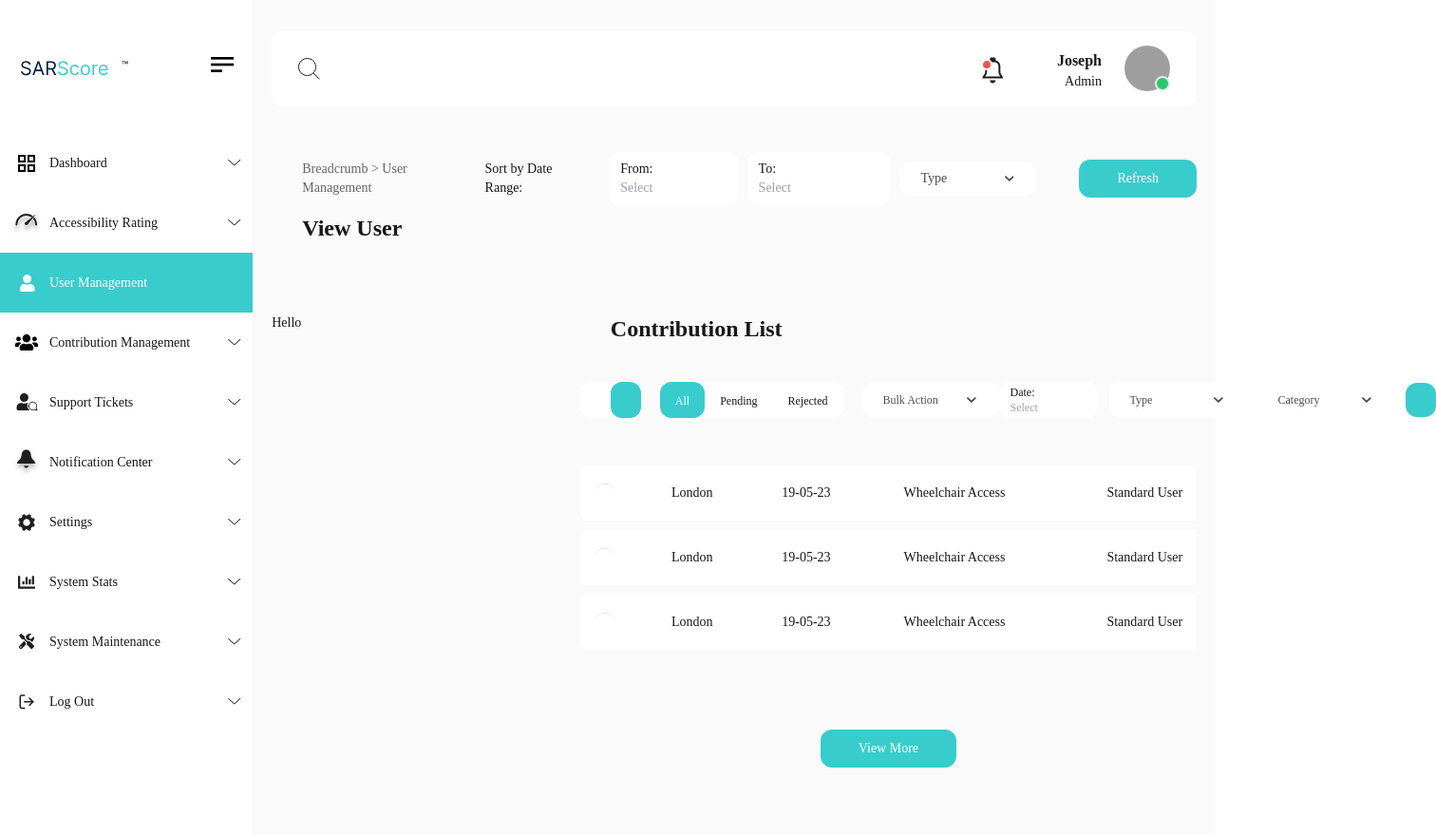
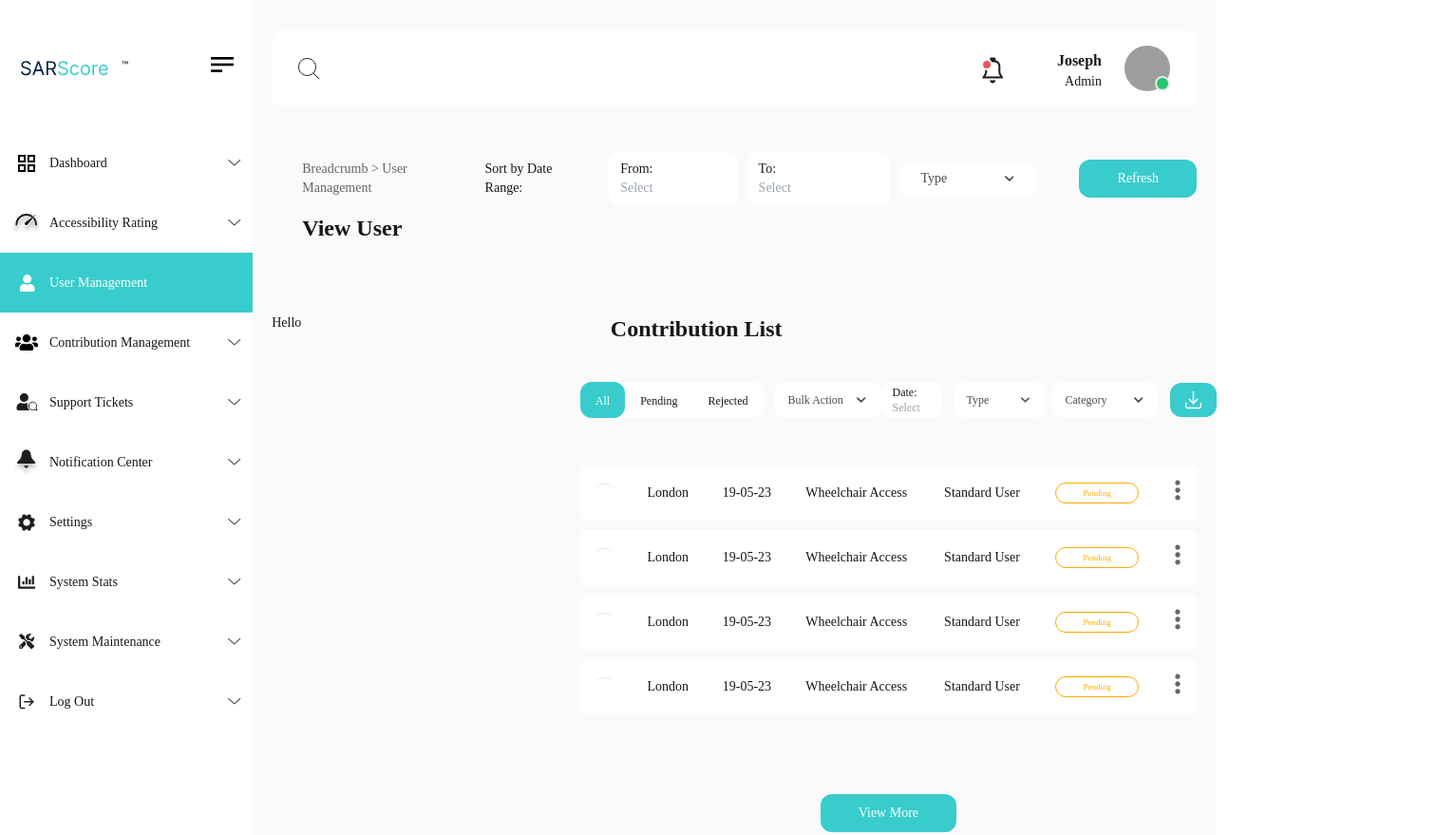
Before and after one commit to md-toybur-rahman/SarScore-Tailwind, a plain HTML site: page User_Management-View_User.html in a window 1280 px wide. Shown: the top 879 px of the page at 95% size, 1512 px wide, since content can reach past the window. Drawn offline with nearby package versions, Linux system fonts and the light colour scheme; grey boxes are pictures that could not be loaded; a web font is replaced by a local one.

Commit message:
prepare mobile responsive for view user page

```diff
--- a/User_Management-View_User.html
+++ b/User_Management-View_User.html
@@ -320,7 +320,7 @@
                                 <div class="bg-white flex items-center justify-between">
                                     <select
                                         class="border-0 text-xs md:text-sm outline-none overflow-hidden w-40 md:w-28 bg-white"
-                                        id="selectElement9">
+                                        id="selectElement28">
                                         <option value="" selected disabled>Type</option>
                                         <option>Option 1</option>
                                         <option>Option 2</option>
@@ -336,10 +336,10 @@
                 <!-- End Sorting Panel -->
 
                 <!-- Dashboard Item -->
-                <section>
+                <section class="">
                     <!-- User List -->
                     <h1 class="text-lg md:text-2xl font-semibold md:ms-8 mt-2">View User</h1>
-                    <section class="mt-8 md:mt-[74px] grid grid-cols-3">
+                    <section class="mt-8 md:mt-[74px] md:grid grid-cols-3">
                         <div class="col-span-1">
                             <h1>Hello</h1>
                         </div>
@@ -348,14 +348,7 @@
                             <h1 class="text-lg md:text-2xl font-semibold md:ms-8">Contribution List</h1>
                             <!-- User Registration management menu section -->
                             <div class="mt-5 md:mt-10 md:flex items-center justify-between">
-                                <div class="flex items-center gap-2 md:gap-5">
-                                    <div class="text-base bg-white rounded-xl flex items-center justify-between">
-                                        <a href="#" class=" md:py-3 md:px-4 px-3 h-[38px] rounded-md md:rounded-xl"><img
-                                                class="w-3 md:w-4" src="assets/icons/grid-outline.svg" alt=""></a>
-                                        <a href="#"
-                                            class=" md:py-3 md:px-4 px-3 h-[38px] rounded-md md:rounded-xl bg-[#39CCCC] text-white"><img
-                                                class="w-3 md:w-5" src="assets/icons/list-outline.svg" alt=""></a>
-                                    </div>
+                                <div class="flex items-center justify-between gap-2 md:gap-3">
                                     <div class=" bg-white rounded-xl flex justify-between">
                                         <a
                                             class="md:py-3 md:px-4 px-3 h-[38px] text-xs rounded-md md:rounded-xl bg-[#39CCCC] text-white">All</a>
@@ -365,11 +358,11 @@
                                             class="md:py-3 md:px-4 px-3 h-[38px] text-xs rounded-md md:rounded-xl">Rejected</a>
                                     </div>
                                     <div
-                                        class="flex col-span-3 items-center bg-white px-1 md:px-4 h-[38px] rounded-lg md:rounded-xl">
+                                        class="flex col-span-3 items-center bg-white px-1 md:px-2 h-[38px] rounded-lg md:rounded-xl">
                                         <div class="bg-white flex items-center justify-between">
                                             <select
-                                                class="border-0 text-xs outline-none overflow-hidden w-40 md:w-28 bg-white"
-                                                id="selectElement24">
+                                                class="border-0 text-xs outline-none overflow-hidden w-40 md:w-24 bg-white"
+                                                id="selectElement25">
                                                 <option selected value="Bulk Action">Bulk Action</option>
                                                 <option>Option 1</option>
                                                 <option>Option 2</option>
@@ -378,23 +371,24 @@
                                         </div>
                                     </div>
                                 </div>
-                                <div class="md:flex justify-end items-center gap-3">
+                                <div class="md:flex justify-end items-center gap-2">
                                     <div class="grid grid-cols-2 md:flex items-center gap-3 mb-2 md:mb-0  mt-2 md:mt-0">
                                         <div class="relative bg-white md:px-1 rounded-lg md:rounded-xl">
                                             <div
                                                 class="md:px-2 bg-white font flex items-center justify-between px-2 h-[38px]">
                                                 <p class="w-fit text-xs">Date: <input id="ticketDatepicker"
-                                                        class="outline-none flex-grow w-24 md:w-20" placeholder="Select"
+                                                        class="outline-none flex-grow w-10" placeholder="Select"
                                                         type="text" required>
                                                 </p>
                                             </div>
                                         </div>
-                                        <div class="flex items-center bg-white px-1 md:px-4  rounded-lg md:rounded-xl">
-                                            <div class="bg-white flex items-center justify-between px-2 md:px-0">
+                                        <div
+                                            class="flex items-center bg-white px-1 md:px-2 h-[38px] rounded-lg md:rounded-xl">
+                                            <div class="bg-white flex items-center justify-between">
                                                 <select
-                                                    class="border-0 text-xs h-[38px] outline-none md:overflow-hidden w-40 md:w-28 bg-white"
-                                                    id="selectElement10">
-                                                    <option value="" selected disabled>Type</option>
+                                                    class="border-0 text-xs outline-none overflow-hidden w-20 bg-white"
+                                                    id="selectElement26">
+                                                    <option selected value="Bulk Action">Type</option>
                                                     <option>Option 1</option>
                                                     <option>Option 2</option>
                                                     <option>Option 3</option>
@@ -404,12 +398,12 @@
                                     </div>
                                     <div class="grid grid-cols-4 md:flex items-center gap-3">
                                         <div
-                                            class="flex col-span-3 items-center bg-white px-1 md:px-4 rounded-lg md:rounded-xl">
-                                            <div class="bg-white flex items-center justify-between px-2 md:px-0">
+                                            class="flex col-span-3 items-center bg-white px-1 md:px-2 h-[38px] rounded-lg md:rounded-xl">
+                                            <div class="bg-white flex items-center justify-between">
                                                 <select
-                                                    class="border-0 text-xs h-[38px] outline-none overflow-hidden w-56 md:w-28 bg-white"
-                                                    id="selectElement11">
-                                                    <option value="" selected disabled>Category</option>
+                                                    class="border-0 text-xs outline-none overflow-hidden w-24 bg-white"
+                                                    id="selectElement27">
+                                                    <option selected value="Bulk Action">Category</option>
                                                     <option>Option 1</option>
                                                     <option>Option 2</option>
                                                     <option>Option 3</option>
@@ -417,7 +411,7 @@
                                             </div>
                                         </div>
                                         <a
-                                            class="h-[36px] flex items-center justify-center md:px-4 px-2 py-1 text-xs md:text-sm rounded-md md:rounded-xl bg-[#39CCCC] text-white"><img
+                                            class="h-[36px] flex items-center justify-center w-[49px] py-1 text-xs md:text-sm rounded-md md:rounded-xl bg-[#39CCCC] text-white"><img
                                                 src="assets/icons/Group 2618.svg" alt=""></a>
                                     </div>
                                 </div>
@@ -425,10 +419,8 @@
                             <!-- End User List menu section -->
 
                             <!-- User registration management Table -->
-
-
                             <div class="overflow-x-scroll lg:overflow-x-hidden mt-10">
-                                <table class="table text-xs md:text-sm min-w-[950px]">
+                                <table class="table text-xs md:text-sm min-w-[650px]">
                                     <tbody id="tbody" class="bg-white ">
                                         <!-- row 1 -->
                                         <tr class="border-y-[10px] border-[#FAFAFA]">
@@ -445,10 +437,72 @@
                                             <td>Standard User</td>
                                             <td>
                                                 <button
-                                                    class="text-[#FFAB00] text-[9px] font-[inter] px-7 rounded-xl">Pending</button>
+                                                    class="text-[#FFAB00] border border-[#FFAB00] text-[9px] font-[inter] px-7 rounded-xl">Pending</button>
+                                            </td>
+                                            <td class="rounded-e-2xl">
+                                                <div class="dropdown dropdown-end">
+                                                    <label tabindex="0" class="">
+                                                        <img class="cursor-pointer" src="assets/icons/3dot-icon.svg"
+                                                            alt="">
+                                                    </label>
+                                                    <ul tabindex="0"
+                                                        class="dropdown-content z-[1] menu p-1 shadow bg-base-100 rounded-lg w-36 font-bold">
+                                                        <li><a href="#">View User</a></li>
+                                                        <li><a href="#">Edit User Role</a></li>
+                                                        <li><a href="#">Delete</a></li>
+                                                    </ul>
+                                                </div>
+                                            </td>
+                                        </tr>
+                                        <tr class="border-y-[10px] border-[#FAFAFA]">
+                                            <th class="rounded-s-2xl">
+                                                <label>
+                                                    <input type="checkbox" class="checkbox w-5 h-5" />
+                                                </label>
+                                            </th>
+                                            <td>
+                                                London
+                                            </td>
+                                            <td>19-05-23</td>
+                                            <td>Wheelchair Access</td>
+                                            <td>Standard User</td>
+                                            <td>
+                                                <button
+                                                    class="text-[#FFAB00] border border-[#FFAB00] text-[9px] font-[inter] px-7 rounded-xl">Pending</button>
+                                            </td>
+                                            <td class="rounded-e-2xl">
+                                                <div class="dropdown dropdown-end">
+                                                    <label tabindex="0" class="">
+                                                        <img class="cursor-pointer" src="assets/icons/3dot-icon.svg"
+                                                            alt="">
+                                                    </label>
+                                                    <ul tabindex="0"
+                                                        class="dropdown-content z-[1] menu p-1 shadow bg-base-100 rounded-lg w-36 font-bold">
+                                                        <li><a href="#">View User</a></li>
+                                                        <li><a href="#">Edit User Role</a></li>
+                                                        <li><a href="#">Delete</a></li>
+                                                    </ul>
+                                                </div>
+                                            </td>
+                                        </tr>
+                                        <tr class="border-y-[10px] border-[#FAFAFA]">
+                                            <th class="rounded-s-2xl">
+                                                <label>
+                                                    <input type="checkbox" class="checkbox w-5 h-5" />
+                                                </label>
+                                            </th>
+                                            <td>
+                                                London
+                                            </td>
+                                            <td>19-05-23</td>
+                                            <td>Wheelchair Access</td>
+                                            <td>Standard User</td>
+                                            <td>
+                                                <button
+                                                    class="text-[#FFAB00] border border-[#FFAB00] text-[9px] font-[inter] px-7 rounded-xl">Pending</button>
                                             </td>
                                             <th class="rounded-e-2xl">
-                                                <div class="dropdown dropdown-end">
+                                                <div class="dropdown dropdown-top dropdown-end">
                                                     <label tabindex="0" class="">
                                                         <img class="cursor-pointer" src="assets/icons/3dot-icon.svg"
                                                             alt="">
@@ -476,41 +530,10 @@
                                             <td>Standard User</td>
                                             <td>
                                                 <button
-                                                    class="text-[#FFAB00] text-[9px] font-[inter] px-7 rounded-xl">Pending</button>
+                                                    class="text-[#FFAB00] border border-[#FFAB00] text-[9px] font-[inter] px-7 rounded-xl">Pending</button>
                                             </td>
                                             <th class="rounded-e-2xl">
-                                                <div class="dropdown dropdown-end">
-                                                    <label tabindex="0" class="">
-                                                        <img class="cursor-pointer" src="assets/icons/3dot-icon.svg"
-                                                            alt="">
-                                                    </label>
-                                                    <ul tabindex="0"
-                                                        class="dropdown-content z-[1] menu p-1 shadow bg-base-100 rounded-lg w-36 font-bold">
-                                                        <li><a href="#">View User</a></li>
-                                                        <li><a href="#">Edit User Role</a></li>
-                                                        <li><a href="#">Delete</a></li>
-                                                    </ul>
-                                                </div>
-                                            </th>
-                                        </tr>
-                                        <tr class="border-y-[10px] border-[#FAFAFA]">
-                                            <th class="rounded-s-2xl">
-                                                <label>
-                                                    <input type="checkbox" class="checkbox w-5 h-5" />
-                                                </label>
-                                            </th>
-                                            <td>
-                                                London
-                                            </td>
-                                            <td>19-05-23</td>
-                                            <td>Wheelchair Access</td>
-                                            <td>Standard User</td>
-                                            <td>
-                                                <button
-                                                    class="text-[#FFAB00] text-[9px] font-[inter] px-7 rounded-xl">Pending</button>
-                                            </td>
-                                            <th class="rounded-e-2xl">
-                                                <div class="dropdown dropdown-end">
+                                                <div class="dropdown dropdown-top dropdown-end">
                                                     <label tabindex="0" class="">
                                                         <img class="cursor-pointer" src="assets/icons/3dot-icon.svg"
                                                             alt="">
--- a/assets/js/libs/slim_select/slimselect_customize.js
+++ b/assets/js/libs/slim_select/slimselect_customize.js
@@ -73,3 +73,51 @@ new SlimSelect({
 new SlimSelect({
     select: '#selectElement24'
 })
+new SlimSelect({
+    select: '#selectElement25'
+})
+new SlimSelect({
+    select: '#selectElement26'
+})
+new SlimSelect({
+    select: '#selectElement27'
+})
+new SlimSelect({
+    select: '#selectElement28'
+})
+new SlimSelect({
+    select: '#selectElement29'
+})
+new SlimSelect({
+    select: '#selectElement30'
+})
+new SlimSelect({
+    select: '#selectElement31'
+})
+new SlimSelect({
+    select: '#selectElement32'
+})
+new SlimSelect({
+    select: '#selectElement33'
+})
+new SlimSelect({
+    select: '#selectElement34'
+})
+new SlimSelect({
+    select: '#selectElement35'
+})
+new SlimSelect({
+    select: '#selectElement36'
+})
+new SlimSelect({
+    select: '#selectElement37'
+})
+new SlimSelect({
+    select: '#selectElement38'
+})
+new SlimSelect({
+    select: '#selectElement39'
+})
+new SlimSelect({
+    select: '#selectElement40'
+})
```
Also changed, not shown: Accessibility_Rating.html (+15 -39 lines).
